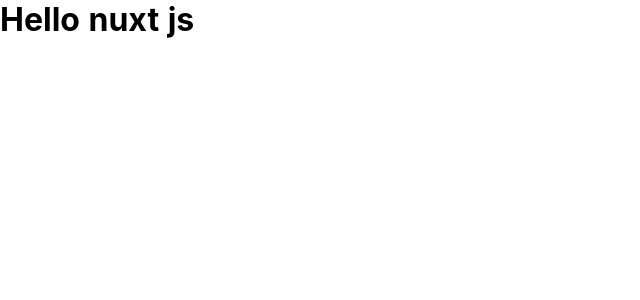
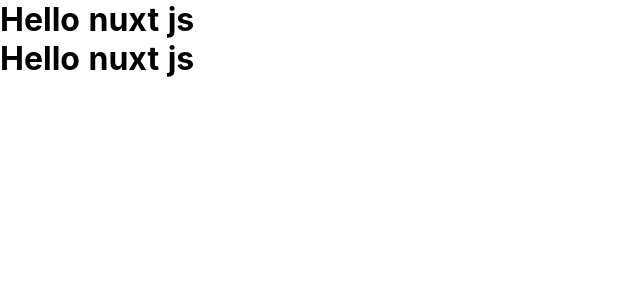
Before and after one commit to Yazdani1/Nuxt-js-Blog-app-with-node-js-api, a Nuxt app in the folder client/: page / in a window 1280 px wide. Shown: the top 300 px of the page, without its empty margins (0-640 px from the left). Built offline with nearby package versions, Linux system fonts and the light colour scheme.

Commit message:
nuxtDesign

```diff
--- a/client/pages/index.vue
+++ b/client/pages/index.vue
@@ -1,5 +1,6 @@
 <template>
   <div class="card">
     <h1>Hello nuxt js</h1>
+       <h1>Hello nuxt js</h1>
   </div>
 </template>
```
